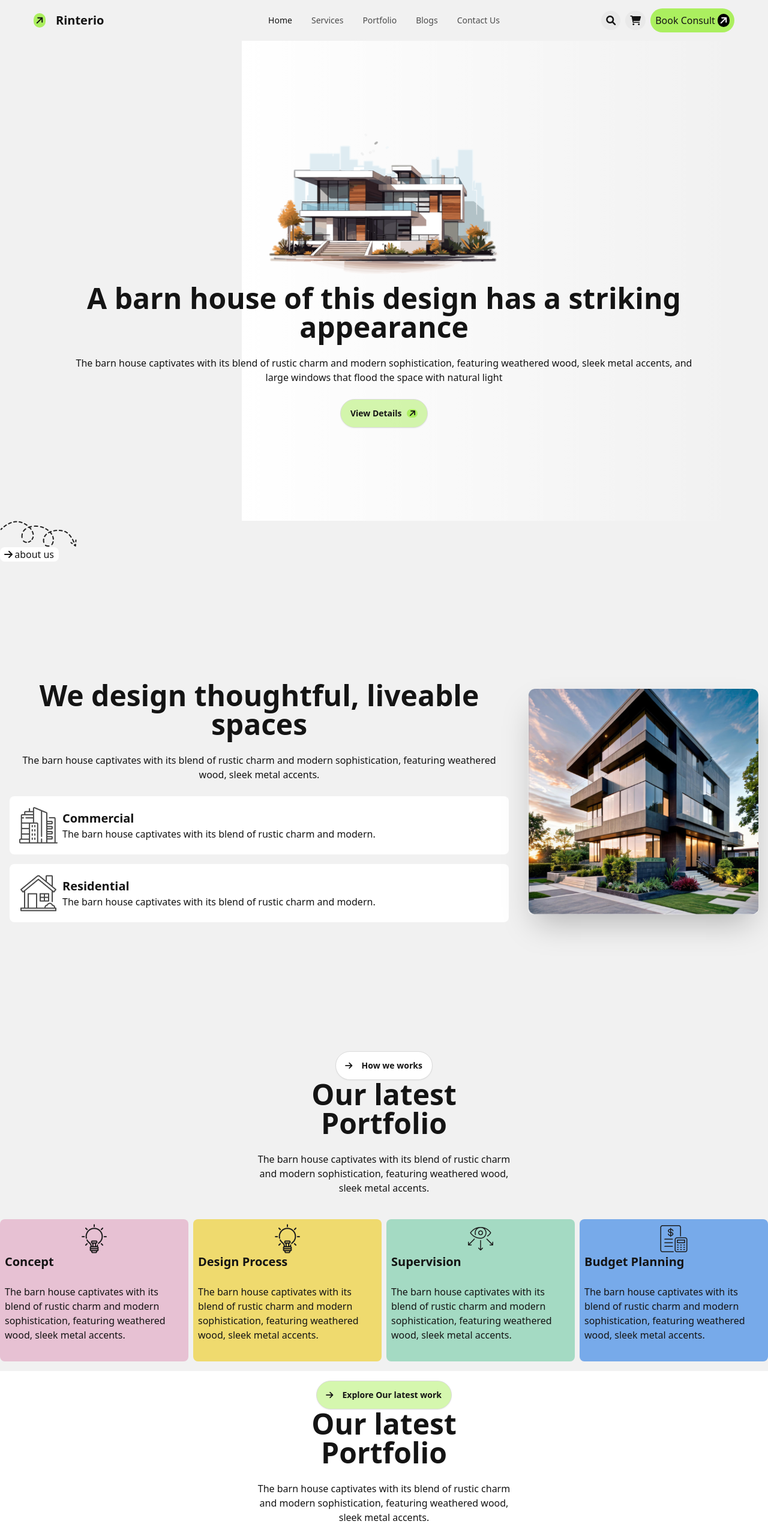
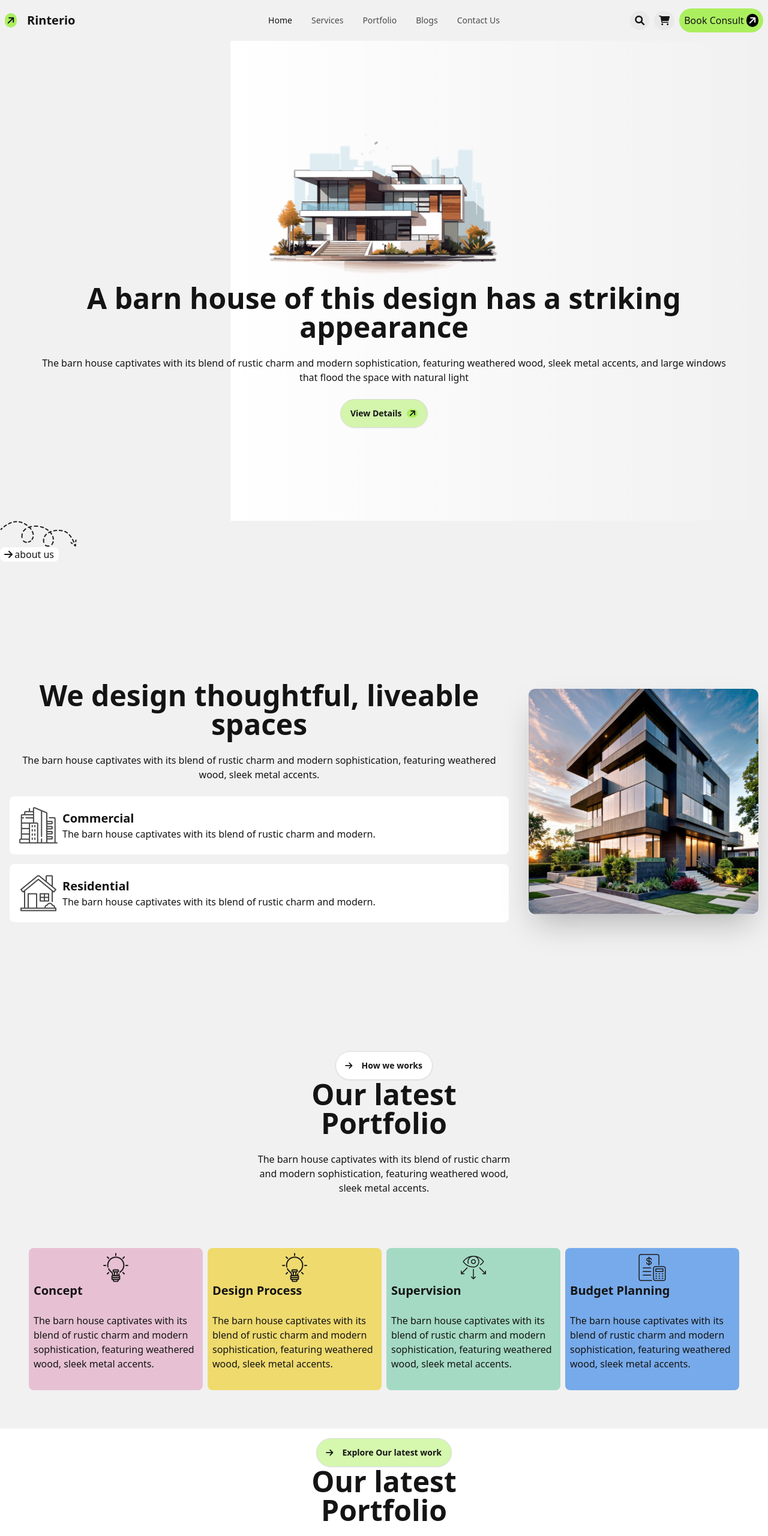
Before and after one commit to Rayhan72-max/Assignment3, a plain HTML site: page index.html in a window 1280 px wide. Shown: the top 2560 px of the page at 60% size. Drawn offline with nearby package versions, Linux system fonts and the light colour scheme.

Commit message:
added padding in second section

```diff
--- a/index.html
+++ b/index.html
@@ -37,7 +37,7 @@
 </head>
 
 <body>
-  <div class="px-12">
+  <div>
     <div class="navbar justify-between lg:justify-around">
       <div class="navbar-start ">
         <div class="px-1 bg-[#ABEF5F] rounded-[9999px]">
@@ -141,7 +141,7 @@
       </div>
     </div>
   </div>
-  <div class="flex flex-col gap-2 lg:flex-row">
+  <div class="flex flex-col gap-2 p-12 lg:flex-row">
     <div class="bg-[#E7C1D3] p-2 place-items-center rounded-lg">
       <img src="./assets/concept.png" alt="">
       <div>
```
